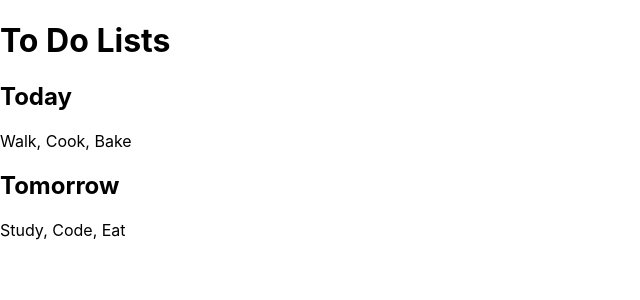
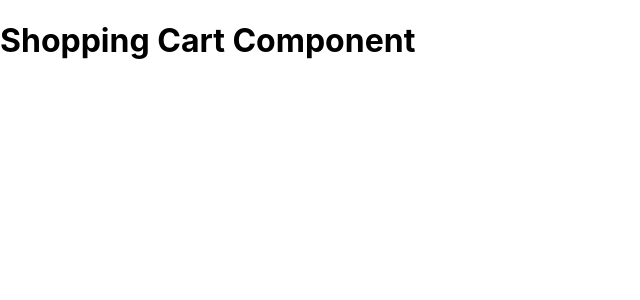
Before and after one commit to jay3272/FreeCodeCamp, a React (Create React App) app in the folder Front End Development/React/myreact/: page / in a window 1280 px wide. Shown: the top 300 px of the page, without its empty margins (0-640 px from the left). Built offline with nearby package versions, Linux system fonts and the light colour scheme.

Commit message:
使用默認的 Props

```diff
--- a/Front End Development/React/myreact/src/Fcc.js
+++ b/Front End Development/React/myreact/src/Fcc.js
@@ -1,30 +1,21 @@
 import React from 'react';
 
-const List = (props) => {
-  return <p>{props.tasks.join(", ")}</p>
+const ShoppingCart = (props) => {
+  return (
+    <div>
+      <h1>Shopping Cart Component</h1>
+    </div>
+  )
 };
 
-class ToDo extends React.Component {
-  constructor(props) {
-    super(props);
-  }
-  render() {
-    return (
-      <div>
-        <h1>To Do Lists</h1>
-        <h2>Today</h2>
-        <List tasks={["Walk", "Cook", "Bake"]} />
-        <h2>Tomorrow</h2>
-        <List tasks={["Study", "Code", "Eat"]} />
-      </div>
-    );
-  }
+ShoppingCart.defaultProps = {
+  items: 0
 };
 
 function Fcc() {
   return (
     <div>
-      <ToDo />
+      <ShoppingCart />
     </div>
   );
 }
```
